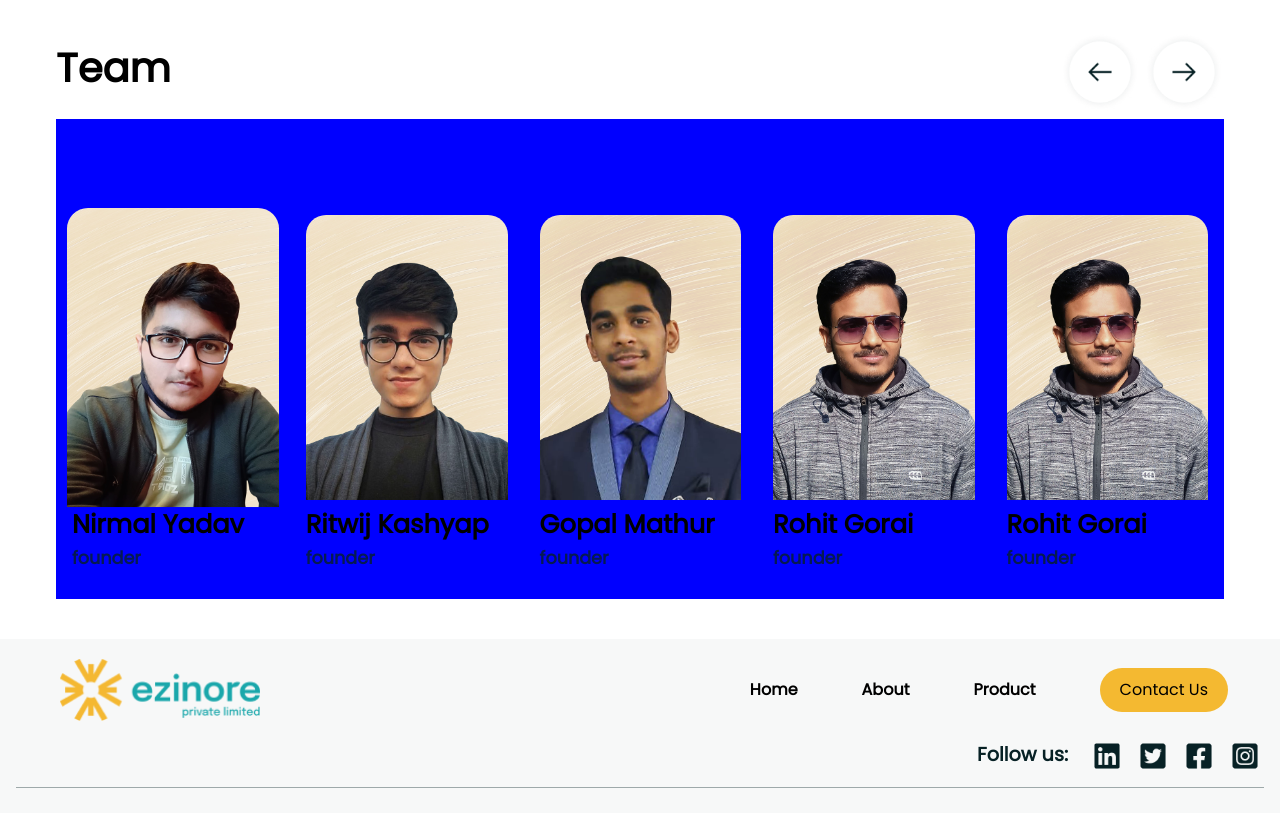
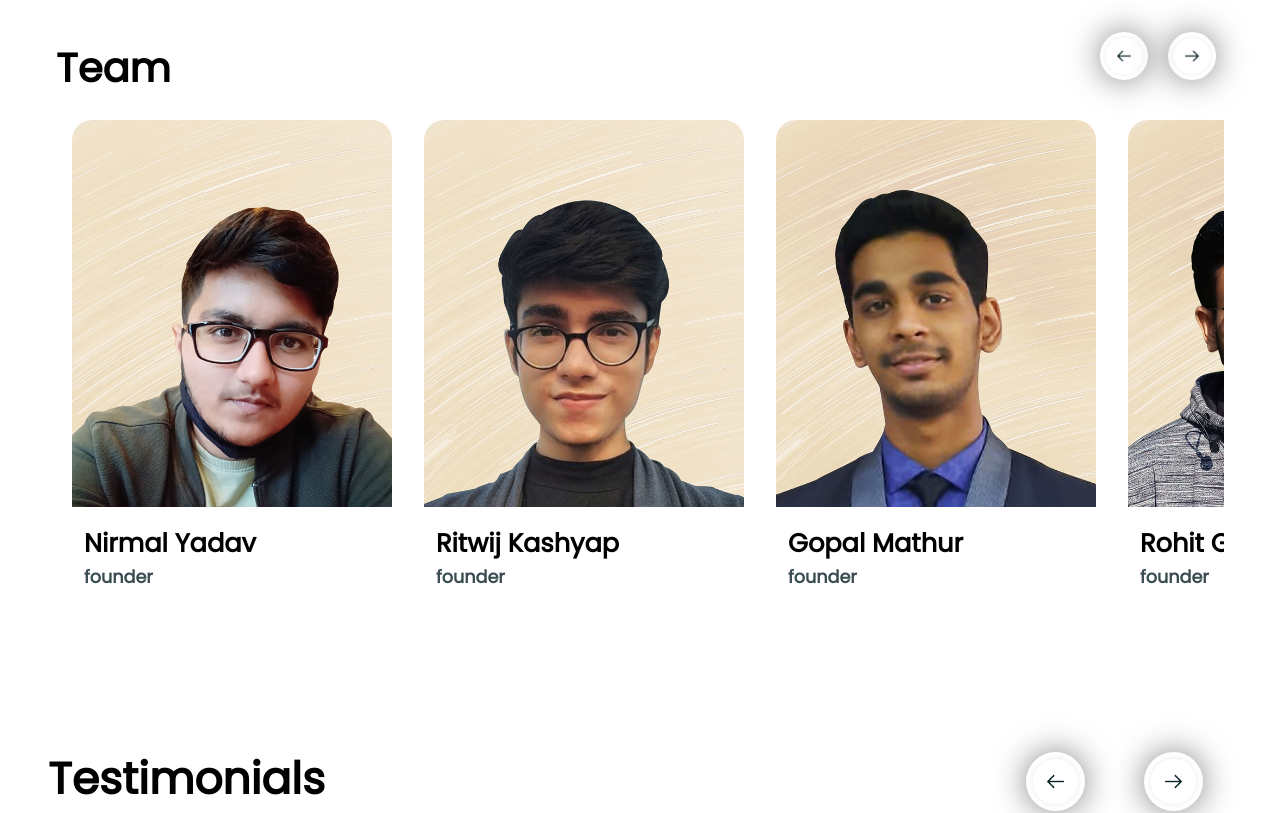
Before and after one commit to GM-11/ezinore-web, a SvelteKit app: page /about in a window 1280 px wide. Shown: the part 1308-2121 px from the top of the page. Built offline with nearby package versions, Linux system fonts and the light colour scheme.

Commit message:
added testimonials components

```diff
--- a/src/lib/components/Services.svelte
+++ b/src/lib/components/Services.svelte
@@ -52,6 +52,7 @@
   </div>
 </div>
 
+
 <style>
   .scrollbar-hide::-webkit-scrollbar {
     display: none;
--- a/src/routes/about/+page.svelte
+++ b/src/routes/about/+page.svelte
@@ -10,6 +10,7 @@
 
   import rightArrow from "$lib/assets/right-arrow.png";
   import leftArrow from "$lib/assets/left-arrow.png";
+  import Testimonials from "$lib/components/Testimonials.svelte";
 
   let selected: number = 0;
 
@@ -107,27 +108,44 @@
     </div>
   </div>
 
-  <ul class="slider">
+  <ul class="slider h-full">
     {#each team as member}
-      <li id={`${member.id}`} class=" min-w-[20rem] element">
-        <img
+      <li
+        id={`${member.id}`}
+        class=" element"
+        style={`background-image: url('${member.img}'); background-size: cover; background-position: center;`}
+      >
+        <!-- <img
           class={`  transform transition-all duration-500 ease-in-out ${
             selected == team.indexOf(member) ? "scale-105" : "scale-100"
           }`}
           src={member.img}
           alt=""
-        />
-
-        <h3>{member.name}</h3>
-        <h4>{member.position}</h4>
+        /> -->
+        <div class=" w-full p-3 bg-white">
+          <h3>{member.name}</h3>
+          <h4>{member.position}</h4>
+        </div>
       </li>
     {/each}
   </ul>
 </div>
 
+<Testimonials/>
+
 <style>
   li {
     height: 30rem;
+    min-width: 20rem;
+
+    /* padding: 1rem; */
+    margin: 1rem;
+    display: flex;
+    flex-direction: column-reverse;
+    transition: transform 0.3s ease;
+    border-top-left-radius: 20px;
+    border-top-right-radius: 20px;
+    transition: 0.3s;
   }
   #button {
     display: flex;
@@ -150,7 +168,14 @@
   }
 
   .handleScroll {
-    width: 5rem;
+    display: flex;
+    justify-self: center;
+    align-items: center;
+    border-radius: 150px;
+    box-shadow: 0 0 2rem rgba(0, 0, 0, 0.5);
+    margin: 0 0.5rem;
+    transition: 0.3s;
+    width: 3rem;
   }
 
   #leftbox {
@@ -189,20 +214,6 @@
     line-height: 54px;
   }
 
-  @media screen and (max-width: 768px) {
-    h1 {
-      font-size: 1.5rem;
-    }
-
-    h2 {
-      font-size: 1rem;
-    }
-  }
-
-  li > img {
-    border-top-left-radius: 20px;
-    border-top-right-radius: 20px;
-  }
   h4 {
     font-style: normal;
     font-weight: 700;
@@ -219,32 +230,39 @@
     line-height: 32px;
   }
 
+  @media screen and (max-width: 768px) {
+    h1 {
+      font-size: 1.5rem;
+    }
+
+    h2 {
+      font-size: 1rem;
+    }
+  }
+
   p {
     text-align: start;
     color: #072125cc;
   }
 
-  .element {
-    min-width: 1rem;
-    padding: 1rem;
-    transition: transform 0.3s ease;
-    /* border-radius-top: 40px; */
-    border-top-left-radius: 40px;
-    border-top-right-radius: 40px;
-    transition: 0.3s;
-    height: 20rem;
-  }
-
   .slider {
-    background-color: blue;
-    align-items: center;
+    scrollbar-width: 0em;
+    scrollbar-color: transparent transparent;
+    align-items: start;
     display: flex;
-    height: 30rem;
     flex-direction: row;
     overflow-x: scroll;
     -ms-overflow-style: none;
     scrollbar-width: none;
-    overflow-y: visible;
+    height: 35rem;
+  }
+
+  .slider::-webkit-scrollbar {
+    width: 0em;
+  }
+
+  .slider::-webkit-scrollbar-thumb {
+    background-color: transparent;
   }
 
   .ans {
--- a/src/routes/contact/+page.svelte
+++ b/src/routes/contact/+page.svelte
@@ -3,8 +3,8 @@
   let email = "";
 </script>
 
-<div class="h-screen p-20 grid grid-cols-2 gap-10">
-  <div class="span-cols-1 w-[100%] flex flex-col">
+<div class="h-screen p-20 grid grid-cols-1 md:grid-cols-2 main gap-10">
+  <div class="span-cols-1 w-[100%] flex flex-col mt-10">
     <h1>How can we help you?</h1>
     <input type="text" bind:value={email} placeholder="Email" />
     <input
@@ -25,7 +25,6 @@
           body: JSON.stringify({ email, message }),
         });
 
-        var response = await res.json();
         if (res.status == 200) {
           alert(
             "Email has been sent sucessfully. Our team will respond shortly."
@@ -36,14 +35,20 @@
           alert("Some error occured");
         }
       }}
-      class="bg-primary-black text-white bg-black border-2 border-black mt-5 px-7 py-4 rounded-full hover:text-black hover:bg-white ease-in duration-100 text-sm"
     >
       Submit
     </button>
   </div>
-  <div class="span-cols-1 w-[100%] flex flex-col bg-slate-300 rounded-3xl">
-    <div
-      class="bg-[url('$lib/assets/join-us.png')] bg-clip-content bg-contain bg-center w-full rounded-t-3xl h-[50%]"
+  <div
+    class="span-cols-1 w-[100%] flex flex-col bg-slate-300 rounded-3xl mt-10"
+  >
+    <iframe
+      id="rightbox"
+      title="Map"
+      src="https://www.google.com/maps/embed?pb=!1m18!1m12!1m3!1d3497.997286360262!2d77.11578627445043!3d28.749497978761426!2m3!1f0!2f0!3f0!3m2!1i1024!2i768!4f13.1!3m3!1m2!1s0x390d0138a74f7da7%3A0xf09fad683c23bd5d!2sDelhi%20Technological%20University!5e0!3m2!1sen!2sin!4v1685632063774!5m2!1sen!2sin"
+      frameborder="0"
+      style="border:0; width: 100%; height: 290px;"
+      allowfullscreen
     />
     <div class="flex flex-col justify-evenly p-5">
       <div>
@@ -68,8 +73,47 @@
 </div>
 
 <style>
+  #rightbox {
+    background-image: url("$lib/assets/join-us.png");
+    background-clip: content-box;
+    background-size: contain;
+    background-position: center;
+    border-top-left-radius: 1.5rem /* 24px */;
+    border-top-right-radius: 1.5rem /* 24px */;
+    width: 100%;
+    height: 50%;
+  }
+
+  .main {
+    background: linear-gradient(
+        0deg,
+        rgba(255, 255, 255, 0.97),
+        rgba(255, 255, 255, 0.97)
+      ),
+      #072125;
+    border-radius: 20px;
+  }
+
+  button {
+    width: 40%;
+    background-color: #f4b931;
+    display: flex;
+    flex-direction: row;
+    justify-content: center;
+    align-items: center;
+    padding: 1rem;
+    gap: 10px;
+    border-radius: 50px;
+    transition: 0.3s;
+  }
+
+  button:hover {
+    background-color: black;
+    color: #f4b931;
+    transition: 0.3s;
+  }
+
   input {
-    border: 2px solid black;
     border-radius: 10px;
     padding: 1rem;
     margin-block: 1rem;
@@ -78,11 +122,20 @@
   p {
     padding-top: 0.1rem;
     padding-bottom: 0.1rem;
+    font-size: 1rem;
   }
 
   h2 {
     color: black;
-    font-weight: bold;
-    font-size: 25px;
+    font-weight: 650;
+    font-size: 1.5rem;
+  }
+
+  h1 {
+    font-style: normal;
+    font-weight: 650;
+    font-size: 2rem;
+
+    color: #072125;
   }
 </style>
--- a/src/routes/product/+page.svelte
+++ /dev/null
@@ -1,67 +0,0 @@
-<script lang="ts">
-  import * as THREE from "three";
-
-  import { browser } from "$app/environment";
-  import { OrbitControls } from "three/examples/jsm/controls/OrbitControls";
-
-  let y: number;
-
-  if (browser) {
-    const scene = new THREE.Scene();
-
-    const camera = new THREE.PerspectiveCamera(
-      75,
-      window.innerWidth / window.innerHeight,
-      0.01,
-      1000
-    );
-
-    const renderer = new THREE.WebGLRenderer();
-    renderer.setPixelRatio(window.devicePixelRatio);
-    renderer.setSize(window.innerWidth / 1.2, window.innerHeight / 1.2);
-    document.body.appendChild(renderer.domElement);
-
-    const geometry = new THREE.TorusGeometry(3, 5, 6, 100);
-    const material = new THREE.MeshStandardMaterial({
-      color: 0x00ffff,
-    });
-    const torus = new THREE.Mesh(geometry, material);
-    scene.add(torus);
-
-    torus.rotation.y += 0.5;
-
-    const pointLight = new THREE.PointLight(0xffffff);
-    const ambientLight = new THREE.AmbientLight(0xffffff);
-    const pointHelper = new THREE.PointLightHelper(pointLight);
-    pointLight.position.set(15, 0, 6);
-    scene.add(pointLight);
-    scene.add(pointHelper);
-
-    function animate() {
-      requestAnimationFrame(animate);
-
-      torus.rotation.x += 0.01;
-      torus.rotation.z += 0.01;
-      torus.rotation.y += 0.01;
-
-      renderer.render(scene, camera);
-    }
-
-    animate();
-  }
-</script>
-
-<!-- <div class="bg-red-500 h-[300vh] flex justify-center items-start">
-  <canvas id="bg" style="height: 66vh; width: 66vw">h</canvas>
-</div>
-<svelte:window bind:scrollY={y} /> -->
-
-<style>
-  #bg {
-    /* left: 30; */
-    /* height: 30rem; */
-    /* width: 30rem; */
-    border: solid 2px blue;
-    position: fixed;
-  }
-</style>
```
